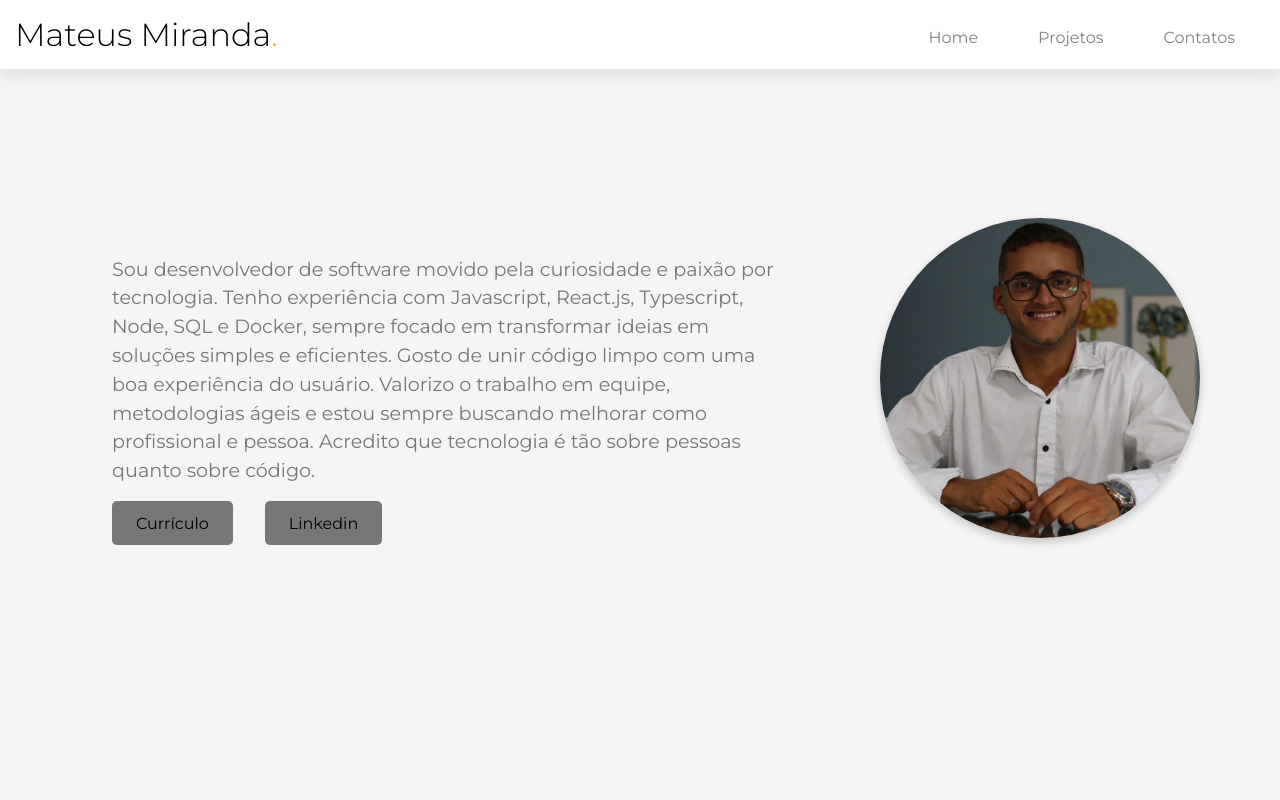
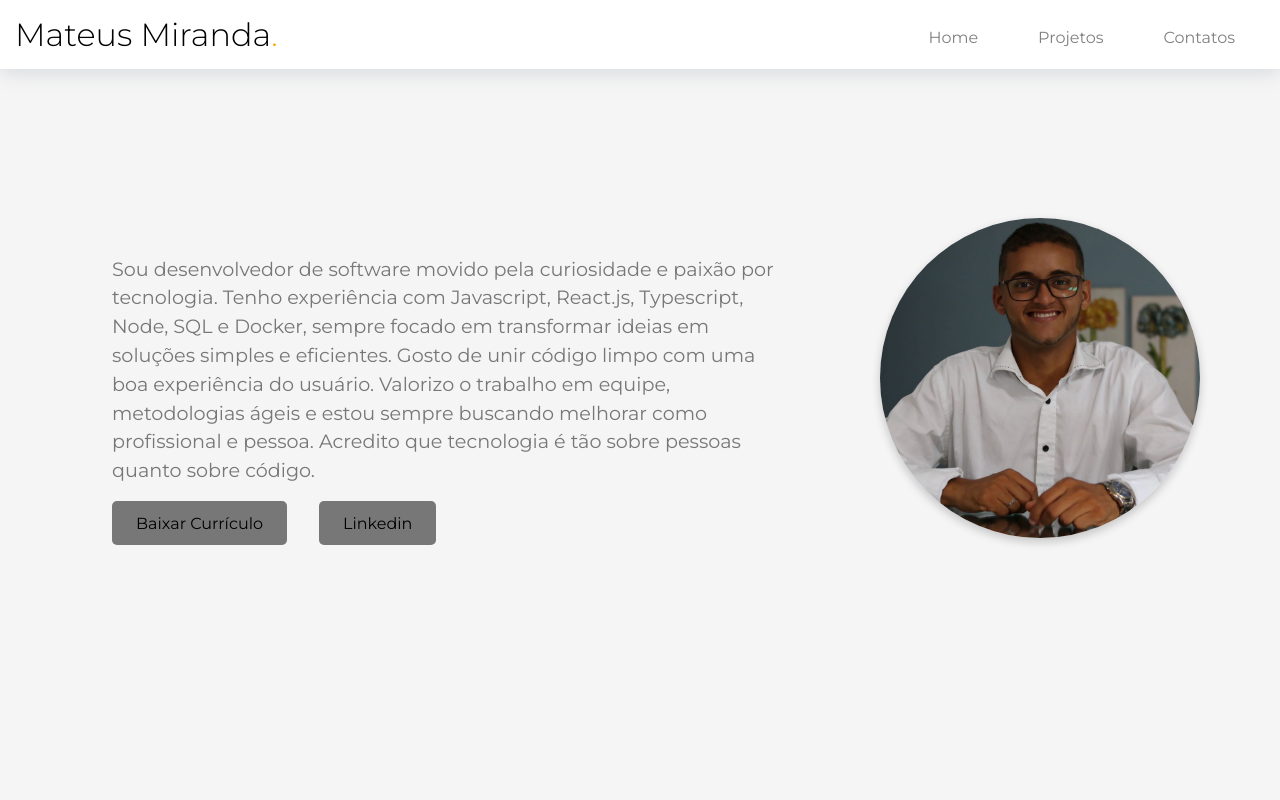
Before and after one commit to MateusMiranda20/portfolio, a React (Vite) app: page / in a window 1280 px wide. Shown: the top 800 px of the page. Built offline with nearby package versions, Linux system fonts and the light colour scheme.

Commit message:
test with PDF

```diff
--- a/src/components/Main/index.jsx
+++ b/src/components/Main/index.jsx
@@ -1,4 +1,4 @@
-import { Hero, Img, Text, Content} from "./styles"
+import { Hero, Img, Text, Content } from "./styles"
 import Logo from "../../assets/Mateus.jpg"
 import { useState, useEffect } from 'react';
 import AOS from 'aos';
@@ -30,8 +30,12 @@ function Main() {
                         que tecnologia é tão sobre pessoas quanto sobre código.
                     </p>
                     <span>
-                        <a href="https://docs.google.com/document/d/1T1ldetPigUVLmqAS95wcV9nlbO9jWh_fZfoYKF3jHME/edit?tab=t.0" target="_blank" alt="Meu Curriculo">
-                            <button className="download-button">Currículo</button>
+                        <a
+                            href="/curriculo.pdf"
+                            target="_blank"
+                            rel="noopener noreferrer"
+                        >
+                            <button className="download-button">Baixar Currículo</button>
                         </a>
                         <a href="https://www.linkedin.com/in/mateus-miranda-inacio/" target="_blank" alt="Minha Url do linkedin">
                             <button className="linkedin">Linkedin</button>
```
Also changed, not shown: 1 other file (tests, documents, lock files or other folders).
